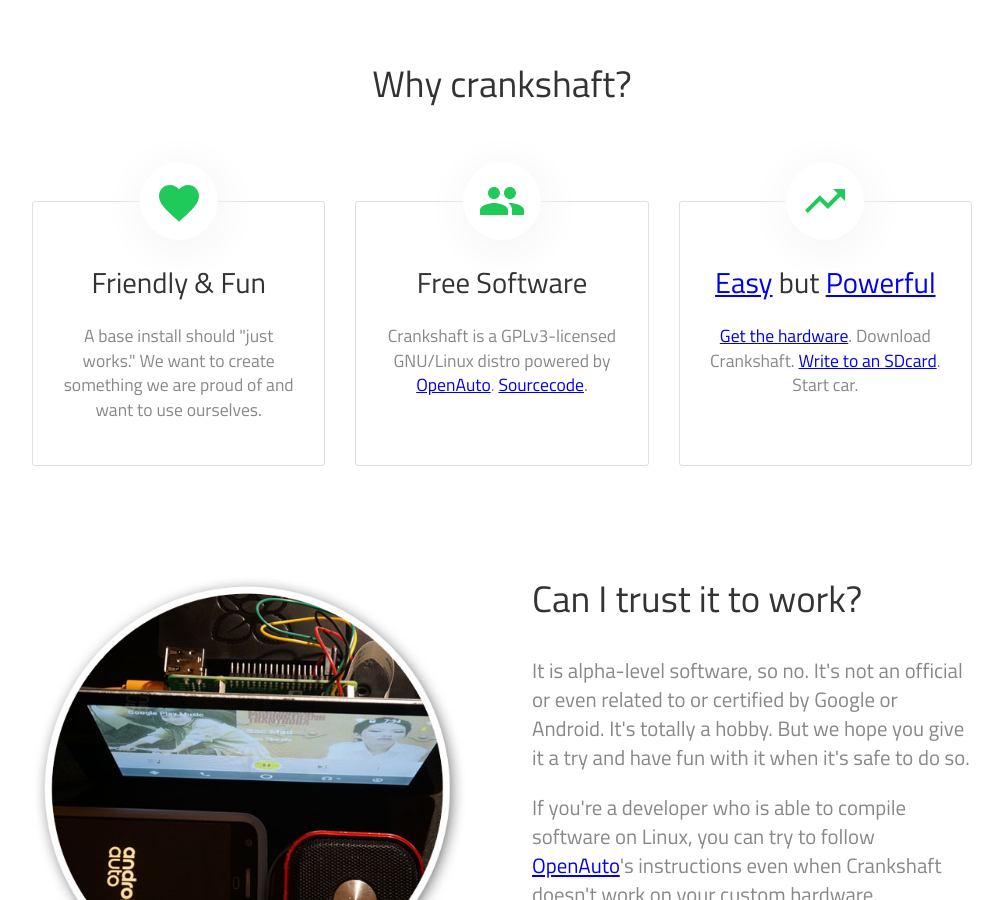
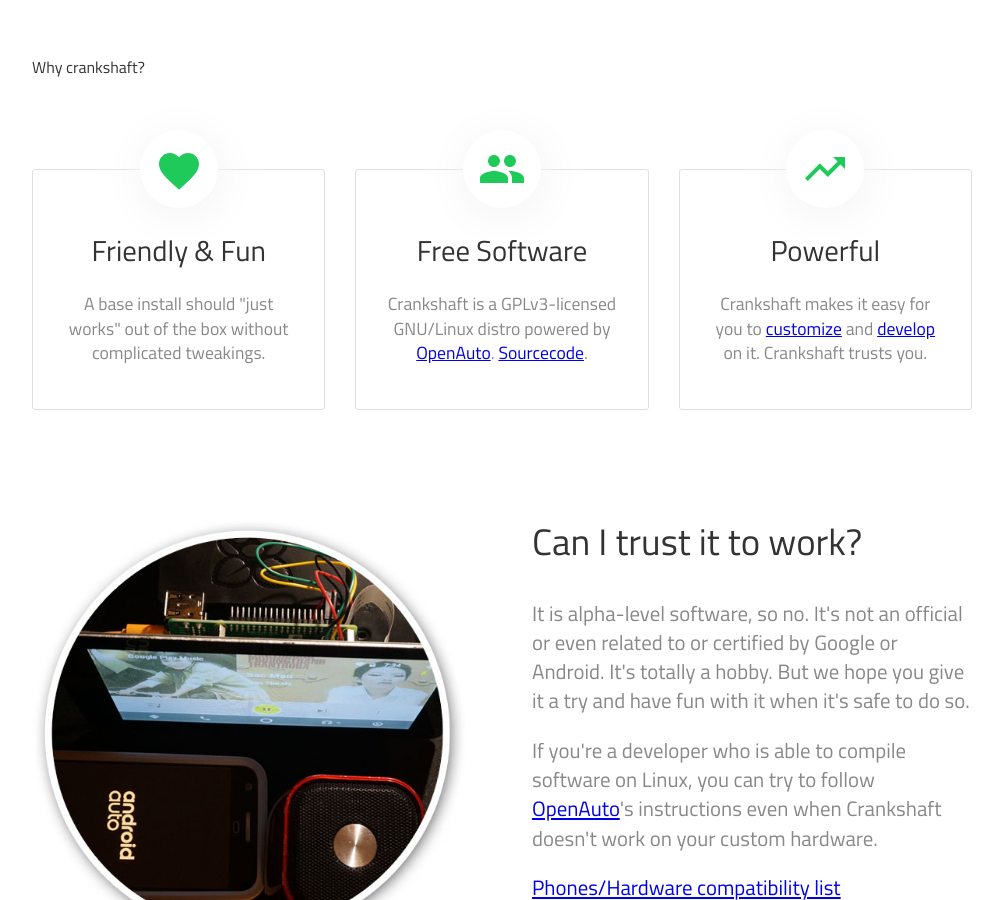
Before and after one commit to opencardev/getcrankshaft.github.io, a Jekyll site: the page built from index.html, in a window 1280 px wide and 900 px high, scrolled down 648 px. Shown: the whole window, without its empty margins (138-1141 px from the left). Built offline with Jekyll 4.4.1, drawn with Linux system fonts in a browser that asks for light colours.

Commit message:
[site] update homepage speals

```diff
--- a/index.html
+++ b/index.html
@@ -23,13 +23,13 @@ title: Crankshaft = Raspberry Pi 💖 Android Auto
 </header>
 
 <div class="container">
-	<h2 class="editable" style="text-align: center;">Why crankshaft?</h2>
+	<he class="editable" style="text-align: center;">Why crankshaft?</he>
 
 	<ul class="thirds">
 		<li>
 			<div class="image">{% include icons/site.html icon="conditions" %}</div>
 			<h3 class="editable">Friendly &amp; Fun</h3>
-			<p class="editable">A base install should "just works." We want to create something we are proud of and want to use ourselves.</p>
+			<p class="editable">A base install should "just works" out of the box without complicated tweakings.</p>
 		</li>
 
 		<li>
@@ -40,8 +40,8 @@ title: Crankshaft = Raspberry Pi 💖 Android Auto
 
 		<li>
 			<div class="image">{% include icons/site.html icon="economy" %}</div>
-			<h3 class="editable"><a href="https://github.com/htruong/crankshaft/wiki/Getting-started-with-Crankshaft" target="_blank">Easy</a> but <a href="https://github.com/htruong/crankshaft/wiki/Crankshaft-dev-mode" target="_blank">Powerful</a></h3>
-			<p class="editable"><a href="https://github.com/htruong/crankshaft/wiki/Getting-started-with-Crankshaft" target="_blank">Get the hardware</a>. Download Crankshaft. <a href="https://etcher.io/" target="_blank">Write to an SDcard</a>. Start car.</p>
+			<h3 class="editable">Powerful</h3>
+			<p class="editable">Crankshaft makes it easy for you to <a href="https://github.com/htruong/crankshaft/wiki/Customizing-Crankshaft" target="_blank">customize</a> and <a href="https://github.com/htruong/crankshaft/wiki/Crankshaft-dev-mode" target="_blank">develop</a> on it. Crankshaft trusts you.</p>
 		</li>
 	</ul>
 </div>
```
